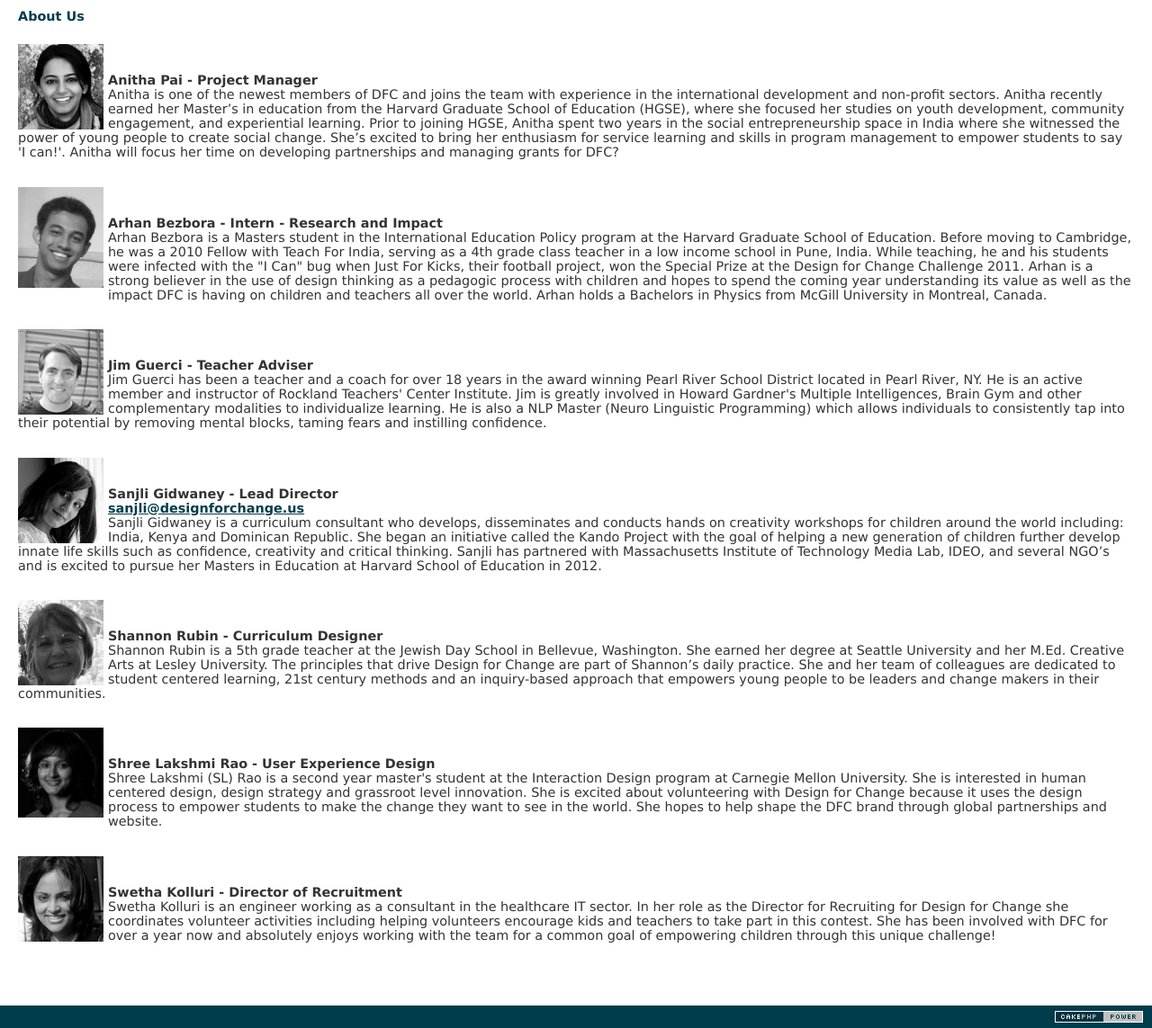
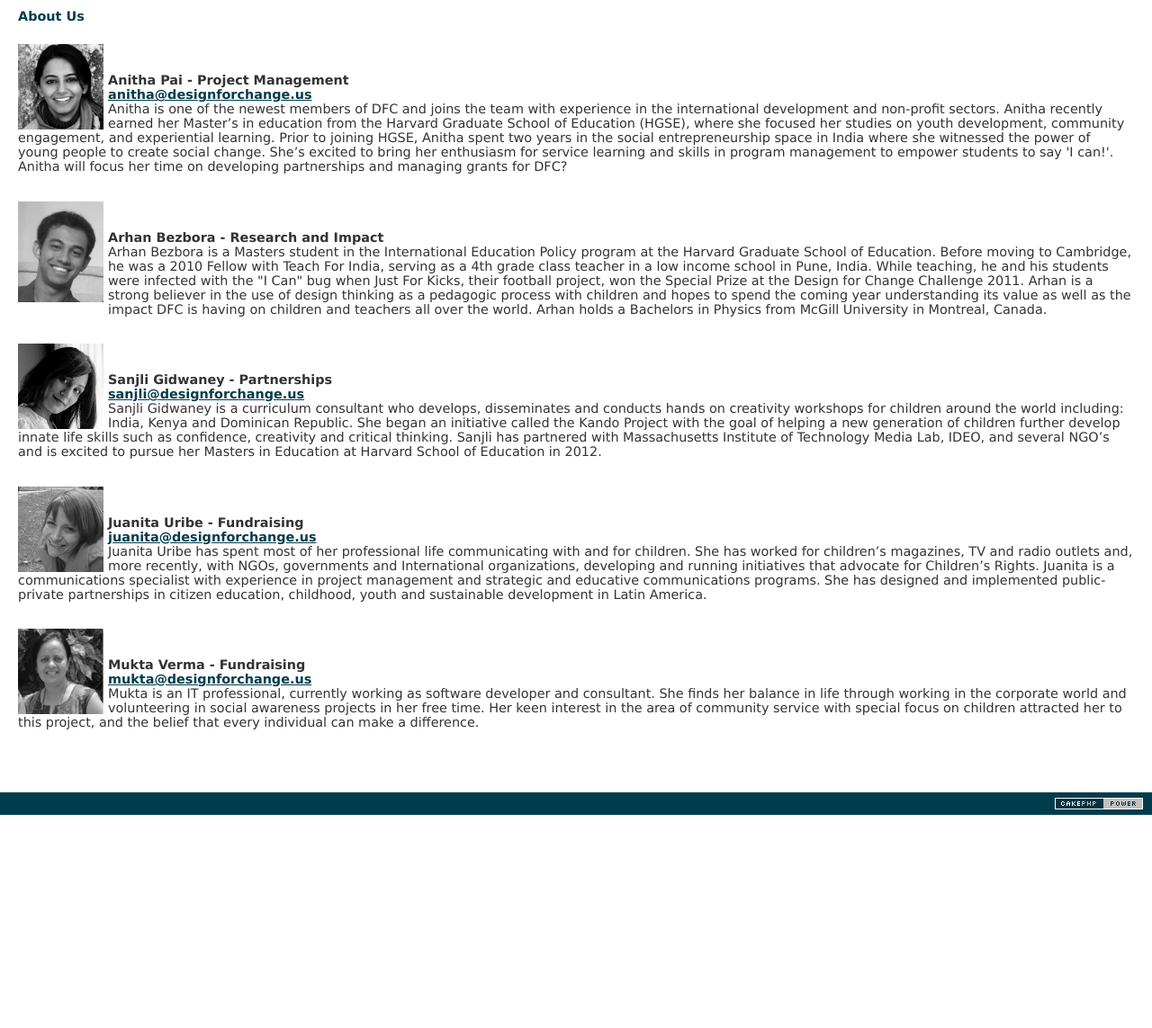
Before and after one commit to harrisonj/Design-for-Change-USA, a CakePHP app: the page made by app/View/Pages/aboutus.ctp in a window 1280 px wide. Shown: the part 47-1190 px from the top of the page at 90% size. After the commit the page ends 953 px from the top, so only its background shows below. Run offline with PHP 8.4 and a stand-in for CakePHP, Linux system fonts and the light colour scheme; the template is opened without the code that fills it, so the values that code supplies are empty; some libraries are stand-ins or nearby versions.

Commit message:
added bios

```diff
--- a/app/View/Pages/aboutus.ctp
+++ b/app/View/Pages/aboutus.ctp
@@ -9,7 +9,8 @@
 		</div>
 		<div class="normaltext">
 			<br><br>
-			<b>Anitha Pai - Project Manager</b><br>
+			<b>Anitha Pai - Project Management</b><br>
+			<a href="mailto:anitha@designforchange.us">anitha@designforchange.us</a><br>
             Anitha is one of the newest members of DFC and joins the team with experience in the  international development and non-profit sectors. Anitha recently earned her Master’s in education from the Harvard Graduate School of Education (HGSE), where she focused her studies on youth development, community engagement, and experiential learning. Prior to joining HGSE, Anitha spent two years in the social entrepreneurship space in India where she witnessed the power of young people to create social change. She’s excited to bring her enthusiasm for service learning and skills in program management to empower students to say 'I can!'. Anitha will focus her time on developing partnerships and managing grants for DFC?
             <p>&nbsp;</p>
 		</div>
@@ -18,17 +19,8 @@
 		</div>
 		<div class="normaltext">
 			<br><br>
-			<b>Arhan Bezbora - Intern - Research and Impact</b><br>
+			<b>Arhan Bezbora - Research and Impact</b><br>
             Arhan Bezbora is a Masters student in the International Education Policy program at the Harvard Graduate School of Education. Before moving to Cambridge, he was a 2010 Fellow with Teach For India, serving as a 4th grade class teacher in a low income school in Pune, India. While teaching, he and his students were infected with the "I Can" bug when Just For Kicks, their football project, won the Special Prize at the Design for Change Challenge 2011. Arhan is a strong believer in the use of design thinking as a pedagogic process with children and hopes to spend the coming year understanding its value as well as the impact DFC is having on children and teachers all over the world. Arhan holds a Bachelors in Physics from McGill University in Montreal, Canada.
-            <p>&nbsp;</p>
-		</div>
-		<div class="normaltext" style="float: left; width: 100px">
-			<img width="95" alt="" src="/dfcusa/images/jim.png">
-		</div>
-		<div class="normaltext">
-			<br><br>
-			<b>Jim Guerci - Teacher Adviser</b><br>
-            Jim Guerci has been a teacher and a coach for over 18 years in the award winning Pearl River School District located in Pearl River, NY. He is an active member and instructor of Rockland Teachers' Center Institute. Jim is greatly involved in Howard Gardner's Multiple Intelligences, Brain Gym and other complementary modalities to individualize learning. He is also a NLP Master (Neuro Linguistic Programming) which allows individuals to consistently tap into their potential by removing mental blocks, taming fears and instilling confidence.
             <p>&nbsp;</p>
 		</div>
 		<div class="normaltext" style="float: left; width: 100px">
@@ -36,37 +28,30 @@
 		</div>
 		<div class="normaltext">
 			<br><br>
-			<b>Sanjli Gidwaney - Lead Director</b><br>
+			<b>Sanjli Gidwaney - Partnerships</b><br>
 			<a href="mailto:sanjli@designforchange.us">sanjli@designforchange.us</a><br>
 			Sanjli Gidwaney is a curriculum consultant who develops, disseminates and conducts hands on creativity workshops for children around the world including: India, Kenya and Dominican Republic. She began an initiative called the Kando Project with the goal of helping a new generation of children further develop innate life skills such as confidence, creativity and critical thinking. Sanjli has partnered with Massachusetts Institute of Technology Media Lab, IDEO, and several NGO’s and is excited to pursue her Masters in Education at Harvard School of Education in 2012.
 			<p>&nbsp;</p>
 		</div>
 		<div class="normaltext" style="float: left; width: 100px">
-			<img width="95" alt="" src="/dfcusa/images/shannon.png">
+			<img width="95" alt="" src="/dfcusa/images/juanita.png">
 		</div>
 		<div class="normaltext">
 			<br><br>
-            <b>Shannon Rubin - Curriculum Designer</b><br>
-            Shannon Rubin is a 5th grade teacher at the Jewish Day School in Bellevue, Washington. She earned her degree at Seattle University and her M.Ed. Creative Arts at Lesley University. The principles that drive Design for Change are part of Shannon’s daily practice. She and her team of colleagues are dedicated to student centered learning, 21st century methods and an inquiry-based approach that empowers young people to be leaders and change makers in their communities.
-            <p>&nbsp;</p>
-        </div>
+			<b>Juanita Uribe - Fundraising</b><br>
+			<a href="mailto:juanita@designforchange.us">juanita@designforchange.us</a><br>
+	        Juanita Uribe has spent most of her professional life communicating with and for children. She has worked for children’s magazines, TV and radio outlets and, more recently, with NGOs, governments and International organizations, developing and running initiatives that advocate for Children’s Rights. Juanita is a communications specialist with experience in project management and strategic and educative communications programs. She has designed and implemented public-private partnerships in citizen education, childhood, youth and sustainable development in Latin America.
+	        <p>&nbsp;</p>
+		</div>
 		<div class="normaltext" style="float: left; width: 100px">
-			<img width="95" alt="" src="/dfcusa/images/shree.png">
+			<img width="95" alt="" src="/dfcusa/images/mukta.png">
 		</div>
 		<div class="normaltext">
 			<br><br>
-			<b>Shree Lakshmi Rao - User Experience Design</b><br>
-            Shree Lakshmi (SL) Rao is a second year master's student at the Interaction Design program at Carnegie Mellon University. She is interested in human centered design, design strategy and grassroot level innovation. She is excited about volunteering with Design for Change because it uses the design process to empower students to make the change they want to see in the world. She hopes to help shape the DFC brand through global partnerships and website.
-            <p>&nbsp;</p>
-		</div>
-		<div class="normaltext" style="float: left; width: 100px">
-			<img width="95" alt="" src="/dfcusa/images/swetha.png">
-		</div>
-		<div class="normaltext">
-			<br><br>
-			<b>Swetha Kolluri - Director of Recruitment</b><br>
-            Swetha Kolluri is an engineer working as a consultant in the healthcare IT sector. In her role as the Director for Recruiting for Design for Change she coordinates volunteer activities including helping volunteers encourage kids and teachers to take part in this contest. She has been involved with DFC for over a year now and absolutely enjoys working with the team for a common goal of empowering children through this unique challenge!
-            <p>&nbsp;</p>
+			<b>Mukta Verma - Fundraising</b><br>
+			<a href="mailto:mukta@designforchange.us">mukta@designforchange.us</a><br>
+	        Mukta is an IT professional, currently working as software developer and consultant. She finds her balance in life through working in the corporate world and volunteering in social awareness projects in her free time. Her keen interest in the area of community service with special focus on children attracted her to this project, and the belief that every individual can make a difference.
+	        <p>&nbsp;</p>
 		</div>
 	</div>
 </div>
--- a/sftp-config.json
+++ b/sftp-config.json
@@ -6,7 +6,7 @@
     "type": "sftp",
 
     "save_before_upload": true,
-    "upload_on_save": true,
+    "upload_on_save": false,
     "sync_down_on_open": false,
     "sync_skip_deletes": false,
     "confirm_downloads": false,
```
Also changed, not shown: app/webroot/images/juanita.png (added), app/webroot/images/mukta.png (added), 2 other files.
